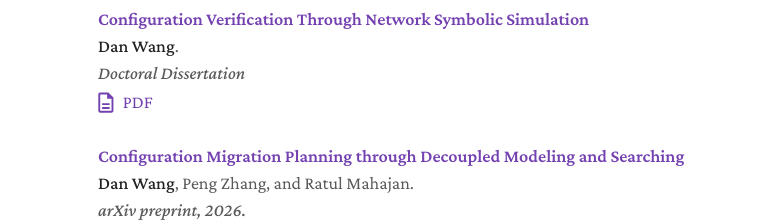
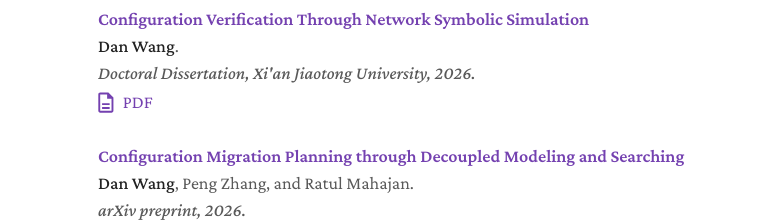
Before and after one commit to heroinedd/heroinedd.github.io, a plain HTML site: page index.html in a window 1280 px wide. Shown: the part 547-771 px from the top of the page, 372-1151 px from the left. Drawn offline with nearby package versions, Linux system fonts and the light colour scheme; some icons are missing.

Commit message:
update doctoral dissertation

```diff
--- a/index.html
+++ b/index.html
@@ -77,7 +77,7 @@
           <li id="publication-dissertation">
             <div class="title"><a href="assets/publications/dissertation/dissertation-en.pdf">Configuration Verification Through Network Symbolic Simulation</a></div>
             <div class="author"><strong>Dan Wang</strong>.</div>
-            <div class="periodical"><em>Doctoral Dissertation</em></div>
+            <div class="periodical"><em>Doctoral Dissertation, Xi'an Jiaotong University, 2026.</em></div>
             <div class="links publication-materials">
               <a class="material-link" href="assets/publications/dissertation/dissertation-en.pdf"><svg xmlns="http://www.w3.org/2000/svg" class="material-icon" aria-hidden="true" focusable="false" height="1.4em" viewBox="180 96 600 960"> <path fill="currentColor" d="M336 816h288v-72H336v72zm0-144h288v-72H336v72zm-72.283 288Q234 960 213 938.85T192 888V264q0-29.7 21.15-50.85T264 192h312l192 192v504q0 29.7-21.162 50.85Q725.676 960 695.96 960H263.717zM528 432V264H264v624h432V432H528zM264 264v189-189 624-624z"/> </svg><span>PDF</span></a>
             </div>
```
